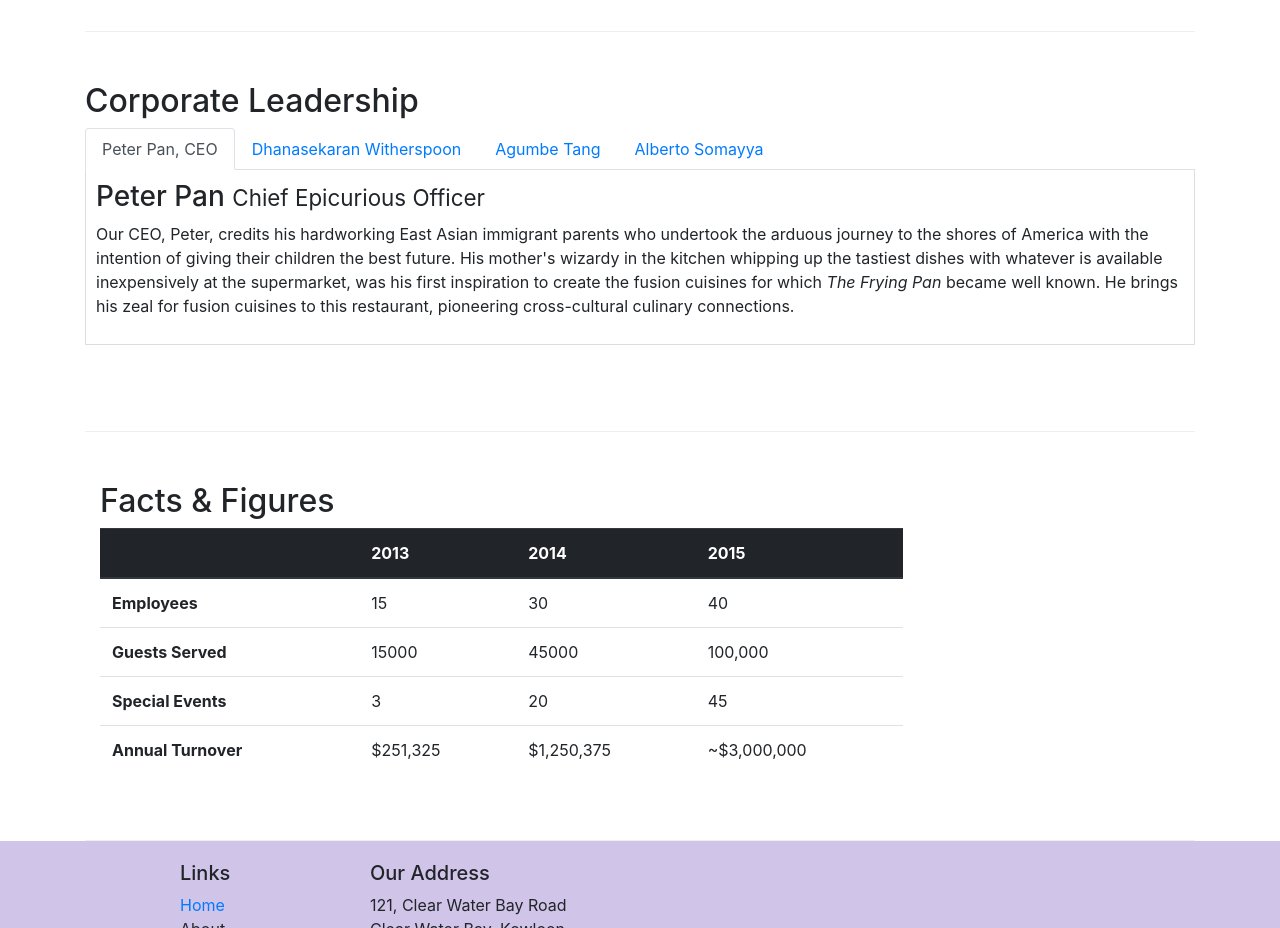
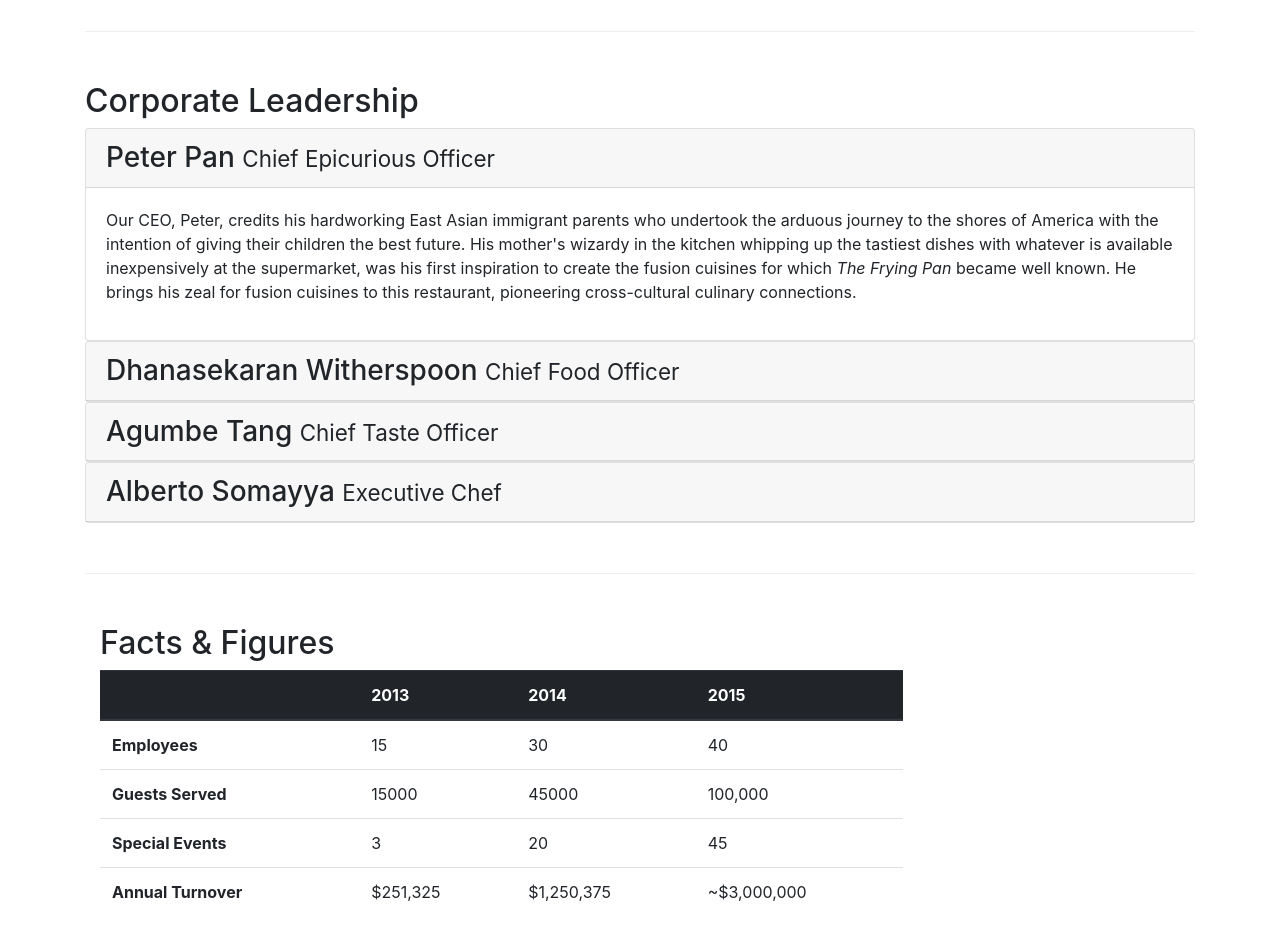
Before and after one commit to dineshcd311/Bootstrap, a website: page aboutus.html in a window 1280 px wide. Shown: the part 940-1868 px from the top of the page. Drawn offline with nearby package versions, Linux system fonts and the light colour scheme.

Commit message:
Accordion

```diff
--- a/aboutus.html
+++ b/aboutus.html
@@ -100,7 +100,8 @@
         <div class="row row-content">
             <div>
                 <h2>Corporate Leadership</h2>
-                <ul class="nav nav-tabs">
+
+                <!-- <ul class="nav nav-tabs">
                     <li class="nav-item">
                         <a class="nav-link active" href="#peter" role="tab" data-toggle="tab">Peter Pan, CEO</a>
                     </li>
@@ -113,28 +114,72 @@
                     <li class="nav-item">
                         <a class="nav-link" href="#alberto" role="tab" data-toggle="tab">Alberto Somayya</a>
                     </li>
-                </ul>
+                </ul> -->
 
-                <div class="tab-content">
+                <!--tab content is removed in div-->
+                <div id="accordion">
                     <!-- show only for the first page-->
-                    <div class="tab-pane fade show active" role="tab-panel" id="peter">
-                        <h3>Peter Pan <small>Chief Epicurious Officer</small></h3>
-                        <p class="d-none d-sm-block">Our CEO, Peter, credits his hardworking East Asian immigrant parents who undertook the arduous journey to the shores of America with the intention of giving their children the best future. His mother's wizardy in the kitchen whipping up the tastiest dishes with whatever is available inexpensively at the supermarket, was his first inspiration to create the fusion cuisines for which <em>The Frying Pan</em> became well known. He brings his zeal for fusion cuisines to this restaurant, pioneering cross-cultural culinary connections.</p>
+                    <!-- class="tab-pane fade show active" role="tab-panel"-->
+
+                    <div class="card">
+                        <div class="card-header" role="tab" id="peterhead">
+                            <h3 class="mb-0">
+                                <a data-toggle="collapse" data-target="#peter">
+                                    Peter Pan <small>Chief Epicurious Officer</small>
+                                </a>
+                            </h3>
+                        </div>
+                        <!--tab-pane fade show active -->
+                        <div class="collapse show" role="tab-panel" id="peter" id="peterhead" data-parent="#accordion">
+                            <div class="card-body">
+                                <p class="d-none d-sm-block">Our CEO, Peter, credits his hardworking East Asian immigrant parents who undertook the arduous journey to the shores of America with the intention of giving their children the best future. His mother's wizardy in the kitchen whipping up the tastiest dishes with whatever is available inexpensively at the supermarket, was his first inspiration to create the fusion cuisines for which <em>The Frying Pan</em> became well known. He brings his zeal for fusion cuisines to this restaurant, pioneering cross-cultural culinary connections.</p>
+                            </div>
+                        </div>
                     </div>
 
-                    <div class="tab-pane fade" role="tab-panel" id="danny">
-                        <h3>Dhanasekaran Witherspoon <small>Chief Food Officer</small></h3>
-                        <p class="d-none d-sm-block">Our CFO, Danny, as he is affectionately referred to by his colleagues, comes from a long established family tradition in farming and produce. His experiences growing up on a farm in the Australian outback gave him great appreciation for varieties of food sources. As he puts it in his own words, <em>Everything that runs, wins, and everything that stays, pays!</em></p>
+                    <div class="card">
+                        <div class="card-header" role="tab" id="dannyhead">
+                            <h3 class="mb-0">
+                                <a data-toggle="collapse" data-target="#danny">
+                                    Dhanasekaran Witherspoon <small>Chief Food Officer</small>
+                                </a>
+                            </h3>
+                        </div>
+                        <div class="collapse" role="tab-panel" id="danny" id="dannyhead" data-parent="#accordion">
+                            <div class="card-body">
+                                <p class="d-none d-sm-block">Our CFO, Danny, as he is affectionately referred to by his colleagues, comes from a long established family tradition in farming and produce. His experiences growing up on a farm in the Australian outback gave him great appreciation for varieties of food sources. As he puts it in his own words, <em>Everything that runs, wins, and everything that stays, pays!</em></p>
+                            </div>
+                        </div>
                     </div>
 
-                    <div class="tab-pane fade" role="tab-panel" id="agumbe">
-                        <h3>Agumbe Tang <small>Chief Taste Officer</small></h3>
-                        <p class="d-none d-sm-block">Blessed with the most discerning gustatory sense, Agumbe, our CTO, personally ensures that every dish that we serve meets his exacting tastes. Our chefs dread the tongue lashing that ensues if their dish does not meet his exacting standards. He lives by his motto, <em>You click only if you survive my lick.</em></p>
+                    <div class="card">
+                        <div class="card-header" role="tab" id="agumbehead">
+                            <h3 class="mb-0">
+                                <a data-toggle="collapse" data-target="#agumbe">
+                                    Agumbe Tang <small>Chief Taste Officer</small>
+                                </a>
+                            </h3>
+                        </div>
+                        <div class="collapse" role="tab-panel" id="agumbe" id="agumbehead" data-parent="#accordion">
+                            <div class="card-body">
+                                <p class="d-none d-sm-block">Blessed with the most discerning gustatory sense, Agumbe, our CTO, personally ensures that every dish that we serve meets his exacting tastes. Our chefs dread the tongue lashing that ensues if their dish does not meet his exacting standards. He lives by his motto, <em>You click only if you survive my lick.</em></p>
+                            </div>
+                        </div>
                     </div>
 
-                    <div class="tab-pane fade" role="tab-panel" id="alberto">
-                        <h3>Alberto Somayya <small>Executive Chef</small></h3>
-                        <p class="d-none d-sm-block">Award winning three-star Michelin chef with wide International experience having worked closely with whos-who in the culinary world, he specializes in creating mouthwatering Indo-Italian fusion experiences. He says, <em>Put together the cuisines from the two craziest cultures, and you get a winning hit! Amma Mia!</em></p>
+                    <div class="card">
+                        <div class="card-header" role="tab" id="albertohead">
+                            <h3 class="mb-0">
+                                <a data-toggle="collapse" data-target="#alberto">
+                                    Alberto Somayya <small>Executive Chef</small>
+                                </a>
+                            </h3>
+                        </div>
+                        <div class="collapse" role="tab-panel" id="alberto" id="albertohead" data-parent="#accordion">
+                            <div class="card-body">
+                                <p class="d-none d-sm-block">Award winning three-star Michelin chef with wide International experience having worked closely with whos-who in the culinary world, he specializes in creating mouthwatering Indo-Italian fusion experiences. He says, <em>Put together the cuisines from the two craziest cultures, and you get a winning hit! Amma Mia!</em></p>
+                            </div>
+                        </div>
                     </div>
                 </div>
             </div>
```
